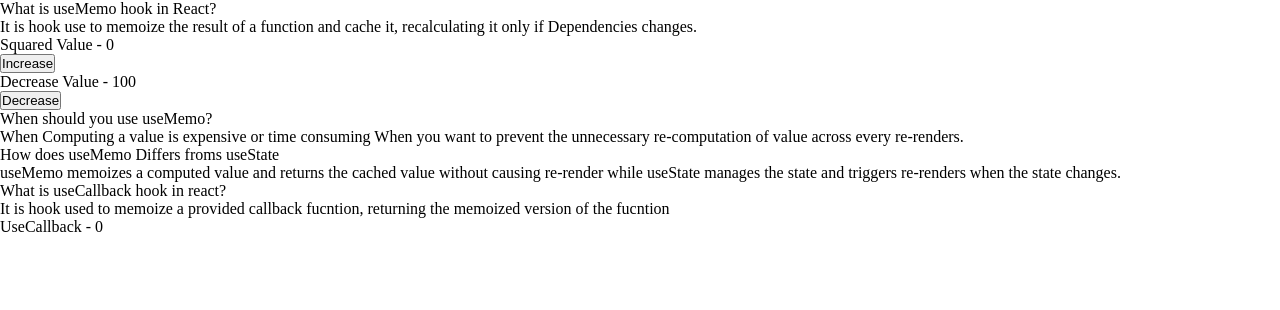
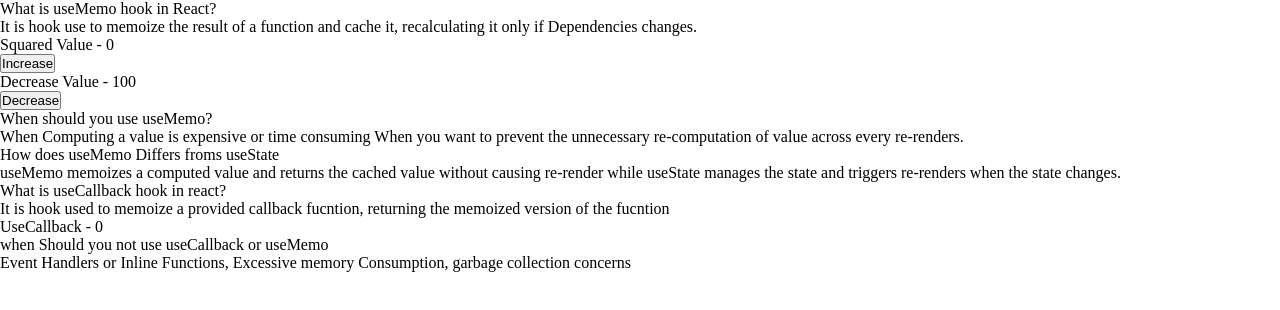
Before and after one commit to Kaushal12Shinde/React-Js, a React (Vite) app: page / in a window 1280 px wide. Shown: the top 310 px of the page. Built offline with nearby package versions, Linux system fonts and the light colour scheme.

Commit message:
adding question

```diff
--- a/src/component/UseMemoAndCallback.jsx
+++ b/src/component/UseMemoAndCallback.jsx
@@ -34,6 +34,8 @@ const UseMemoAndCallback = () => {
                 the fucntion
             </p>
             <p>UseCallback - {squareValueCallback()}</p>
+            <p>when Should you not use useCallback or useMemo</p>
+            <p>Event Handlers or Inline Functions, Excessive memory Consumption, garbage collection concerns</p>
         </div>
     )
 }
```
